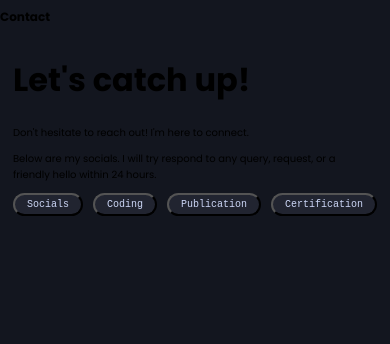
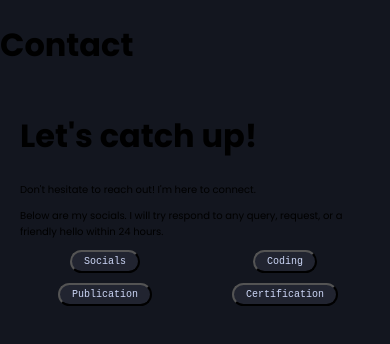
Before and after one commit to ron103/rohanwaghmare, a React (Create React App) app: page /contact in a window 390 px wide. Shown: the top 344 px of the page. Built offline with nearby package versions, Linux system fonts and the light colour scheme.

Commit message:
changes contact buttons

```diff
--- a/src/index.css
+++ b/src/index.css
@@ -477,9 +477,20 @@
     font-size: 9px;
   }
 
-  .section-title{
-    font-size: 12px;
+  .social-cloud-container {
+    display: grid;
+    grid-template-columns: repeat(2, 1fr); /* Creates two columns */
+    gap: 10px; /* Adjust the gap as needed */
+    justify-items: center;
   }
+
+  /* Optional: If you need the .tech-cloud buttons within this container to have specific styles */
+  .social-cloud-container .tech-cloud {
+    width: auto; /* Adjust as necessary */
+    margin: 0; /* Removes any margin */
+  }
+
+
 
 }
 
--- a/src/pages/Home/Contact.js
+++ b/src/pages/Home/Contact.js
@@ -25,7 +25,7 @@
           <p className="con-text font-mono text-fifth" style={{ fontSize: '10px', maxWidth: '350px' }}>
             Below are my socials. I will try respond to any query, request, or a friendly hello within 24 hours.
            </p>
-           <div className="cloud-container">
+           <div className="social-cloud-container cloud-container">
               {socials.map((social, index) => (
                 <button className="tech-cloud" key={index}>
                   {social}
```
